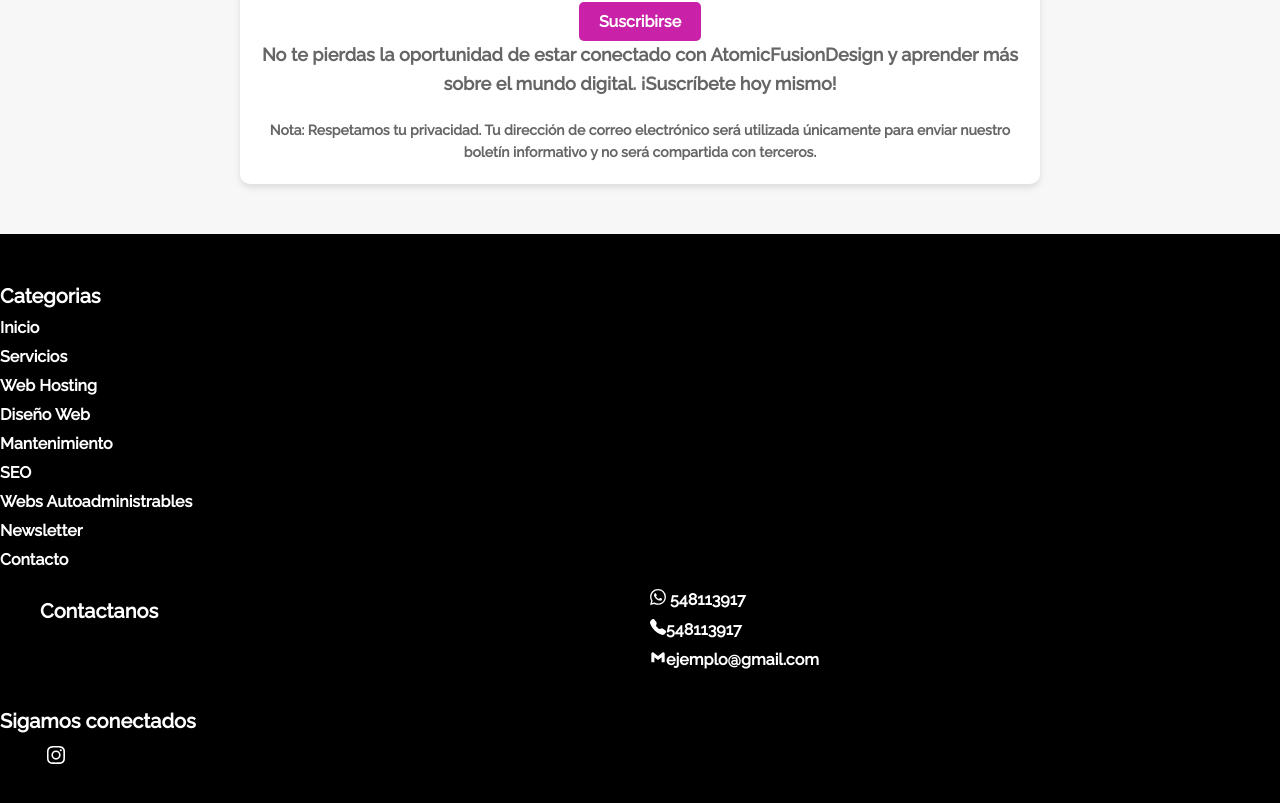
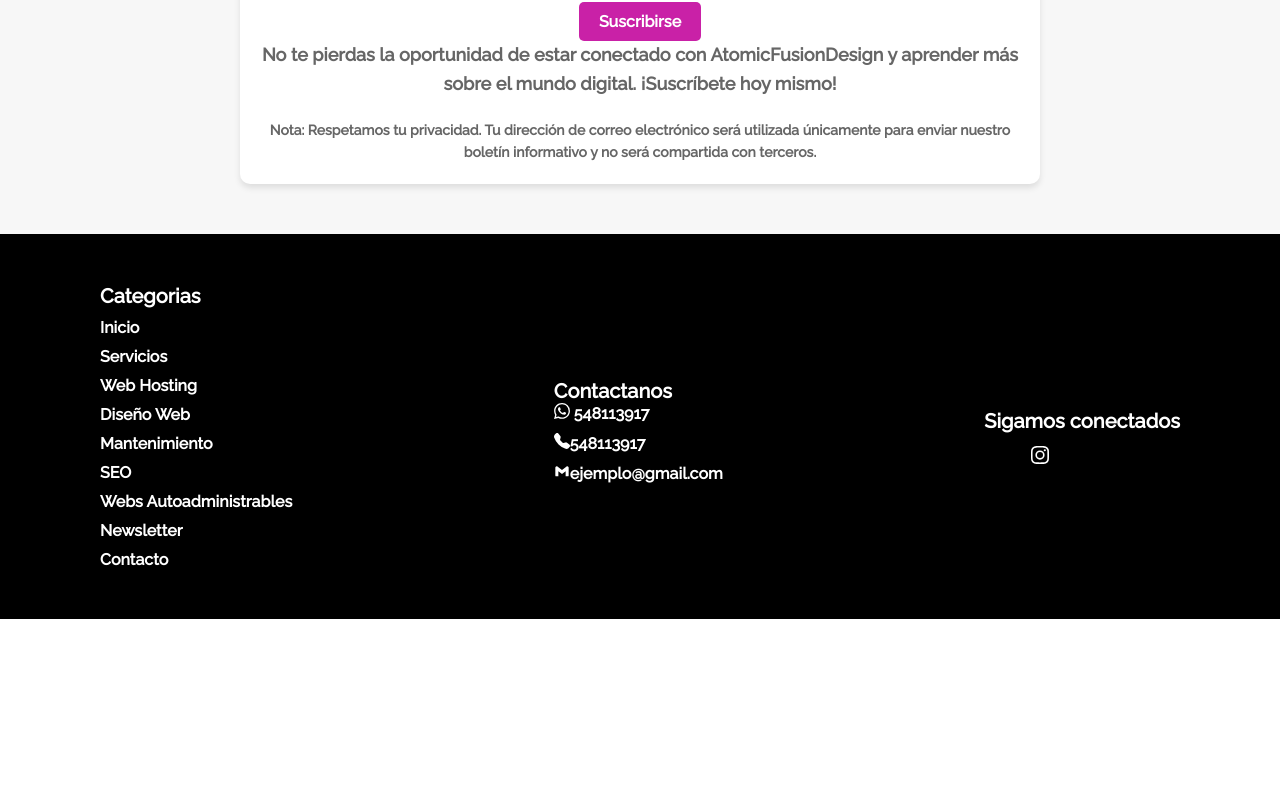
Before and after one commit to mxrtin-5/Atomic-Fusion-Design, a React (Vite) app in the folder atomicfusion/: page /newsletter in a window 1280 px wide. Shown: the part 885-1688 px from the top of the page. After the commit the page ends 1504 px from the top, so only its background shows below. Built offline with nearby package versions, Linux system fonts and the light colour scheme; some icons are missing.

Commit message:
siiiiiiii

```diff
--- a/atomicfusion/src/components/Footer/Footer.css
+++ b/atomicfusion/src/components/Footer/Footer.css
@@ -5,12 +5,11 @@
     color: white;
 }
 
-.contactanos {
-    display: grid;
-    grid-template-columns: repeat(auto-fit, minmax(200px, 1fr));
-    gap: 20px;
-    max-width: 1200px;
-    margin: 0 auto;
+.footer-container{
+    display: flex;
+    align-items: center;
+    justify-content: space-between;
+    margin: 0px 100px;
 }
 
 .contactanos h4{
@@ -70,5 +69,7 @@
     .footer-container {
         grid-template-columns: 1fr;
         padding: 20px;
+        margin: 0px;
+        flex-direction: column;
     }
 }
```
Also changed, not shown: 4 other files (tests, documents, lock files or other folders).
